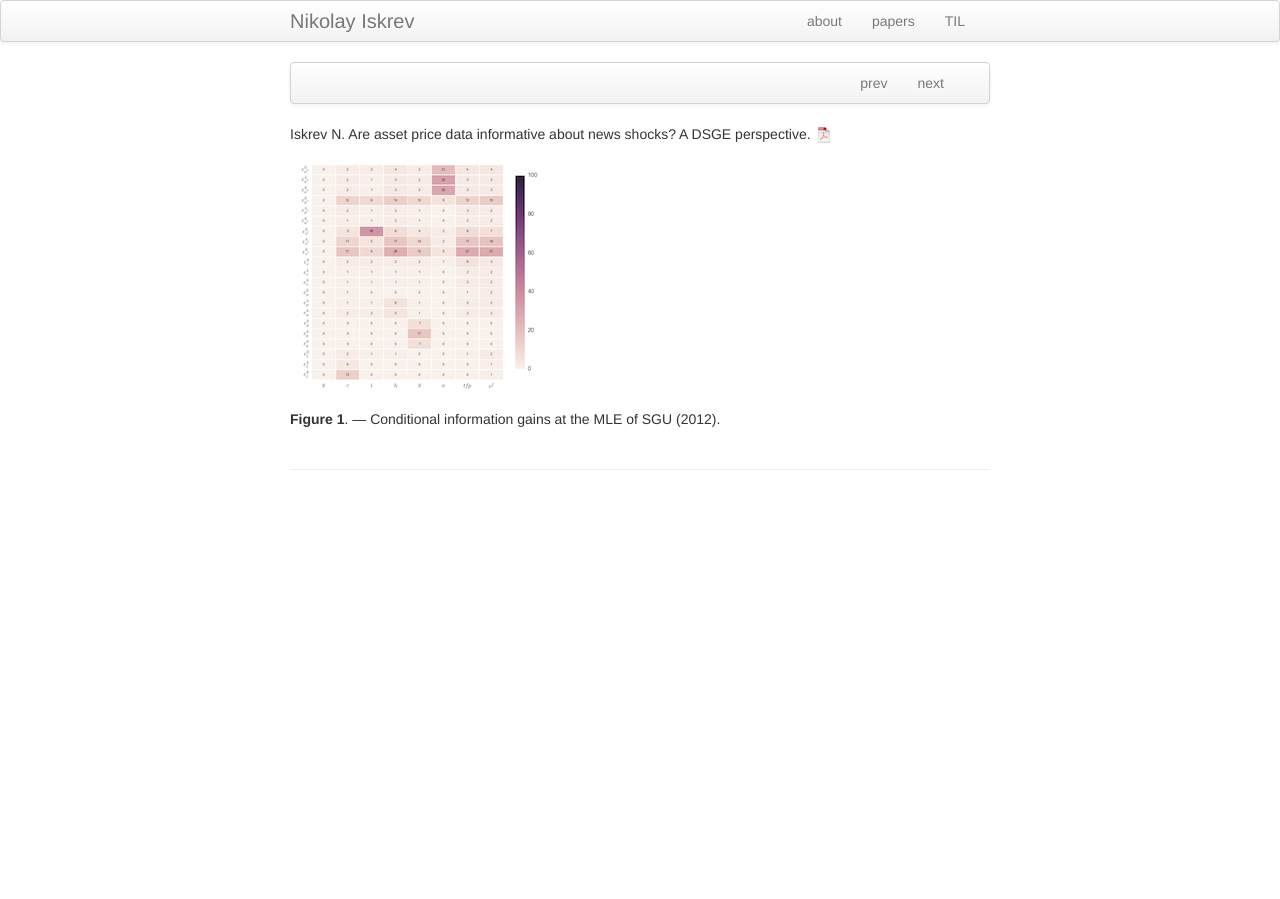
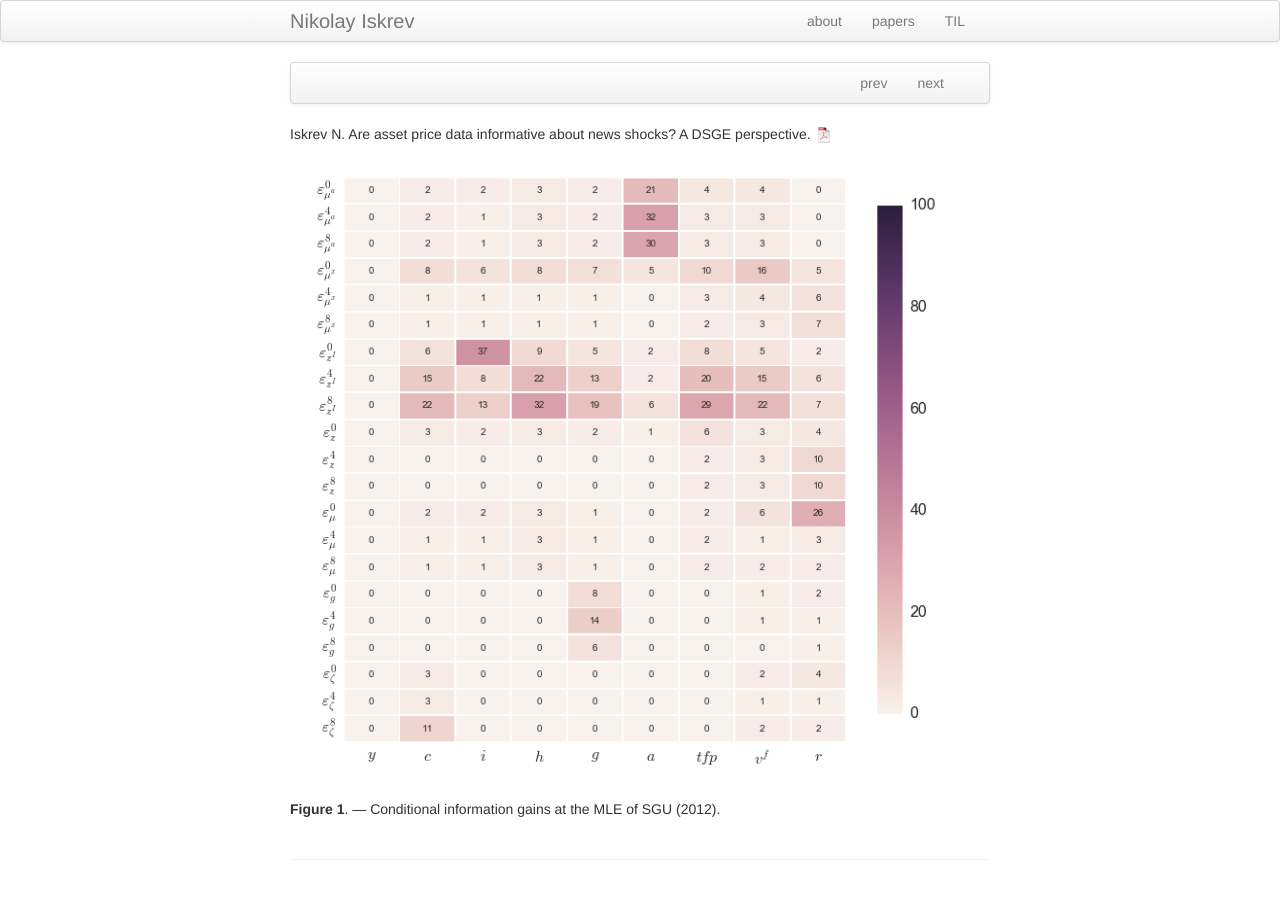
Before and after one commit to niskrev/niskrev.github.io, a Jekyll site: the page built from pages/publpics/iskrev2017_fig1.md, in a window 1280 px wide. Built offline with Jekyll 4.4.1, drawn with Linux system fonts in a browser that asks for light colours.

Commit message:
updated figures

```diff
--- a/pages/publpics/iskrev2017_fig1.md
+++ b/pages/publpics/iskrev2017_fig1.md
@@ -15,6 +15,6 @@ title: Iskrev (2017) Fig 1
 Iskrev N. Are asset price data informative about news shocks? A DSGE perspective.
 [![pdf](../icons16/pdf-icon.png)](../assets/papers/Asset-news.pdf)
 
-[![Information gains](../../assets/bigpublpics/CIGinnovSGU.png)](http://kbroman.org/qtlcharts/example/iplotCorr.html)
+[![Information gains](../../assets/bigpublpics/CIGinnovSGUmle.png)](http://kbroman.org/qtlcharts/example/iplotCorr.html)
 
 **Figure 1**. &mdash; Conditional information gains at the MLE of SGU (2012).
```
Also changed, not shown: assets/bigpublpics/CIGinnovSGU.png (deleted).
